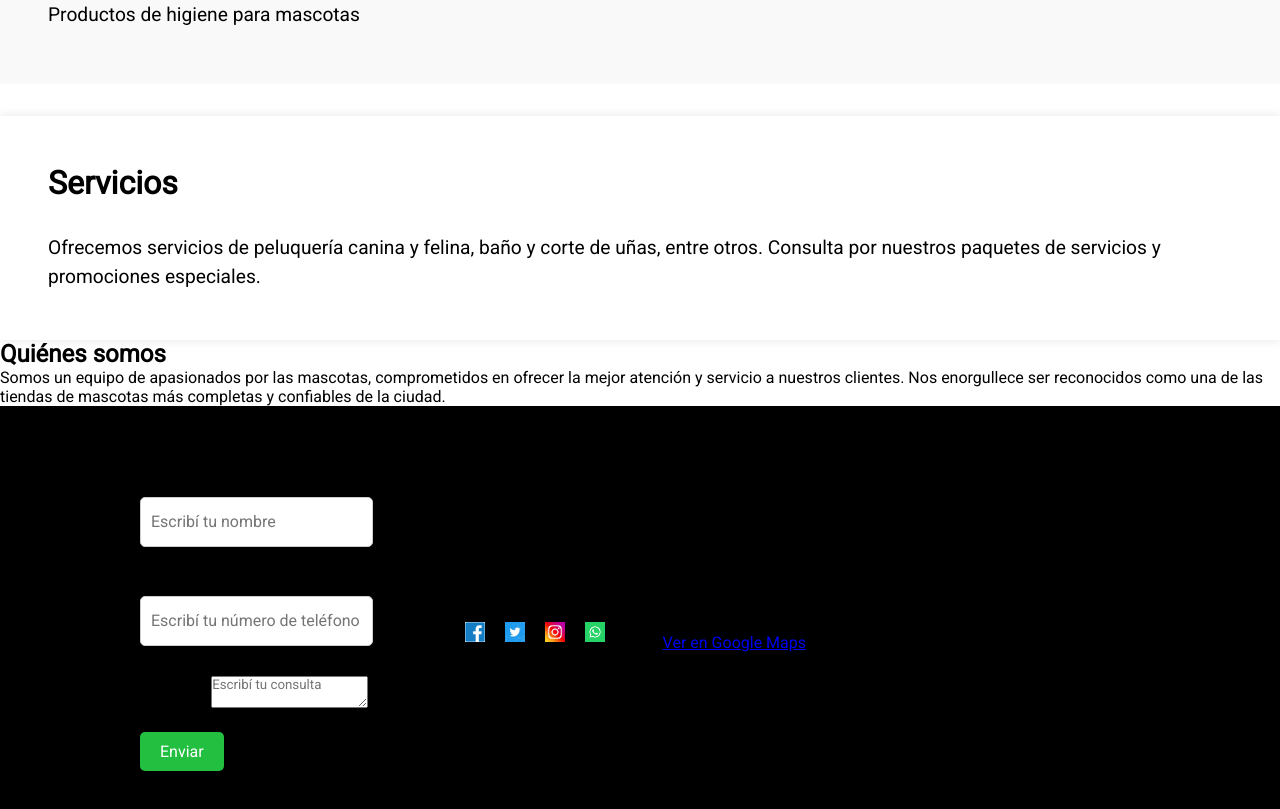
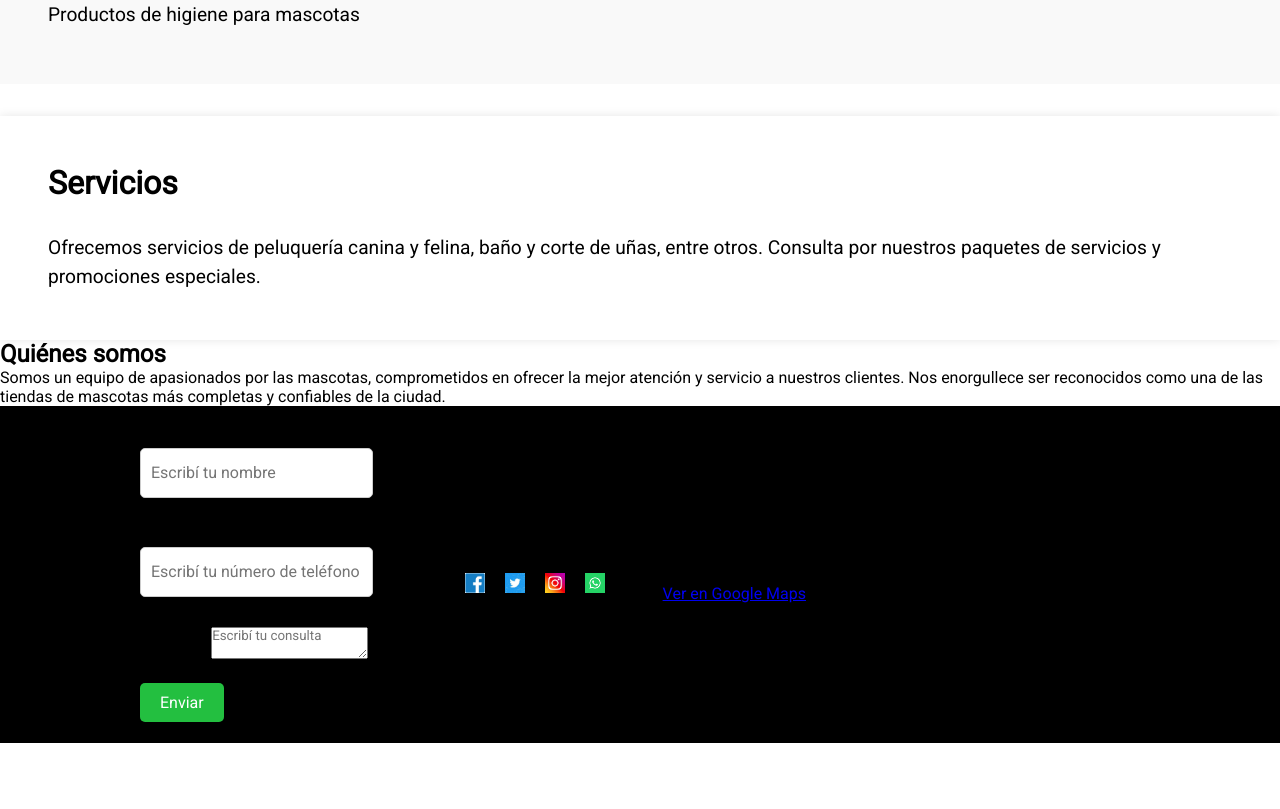
Before and after one commit to dhpampin/proyectofinal, a plain HTML site: page index.html in a window 1280 px wide. Shown: the part 1000-1809 px from the top of the page. After the commit the page ends 1743 px from the top, so only its background shows below. Drawn offline with Linux system fonts and the light colour scheme.

Commit message:
estilo footer

```diff
--- a/style.css
+++ b/style.css
@@ -156,7 +156,7 @@ nav ul li a:hover {
 /* Estilos del footer */
 footer {
 	background-color: black;
-	padding: 50px 0;
+	padding: 1px 0;
 	}
 
 	.container {
```
